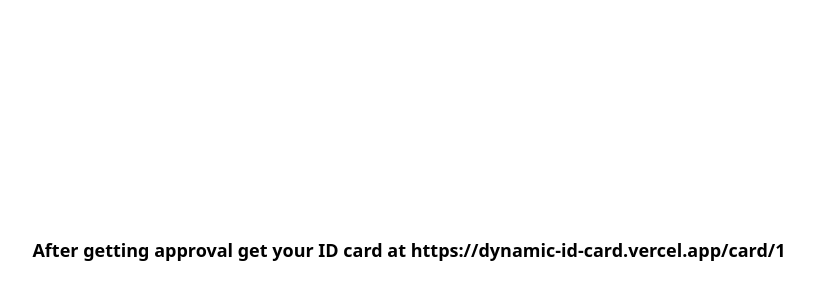
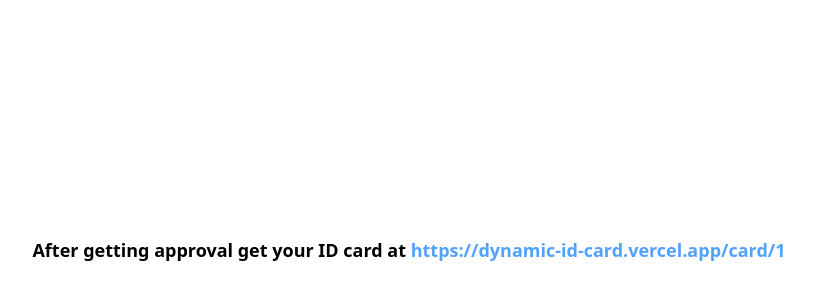
Before and after one commit to KuNaLcoder2003/dynamic_id_card, a React app in the folder frontend/: page /card/1 in a window 1280 px wide. Shown: the part 158-458 px from the top of the page, without its empty margins (231-1045 px from the left). Built offline with nearby package versions, Linux system fonts and the light colour scheme; no server answers; the HTML template or start-up script is replaced by a standard one.

Commit message:
adding color to link

```diff
--- a/frontend/src/components/Card.tsx
+++ b/frontend/src/components/Card.tsx
@@ -318,7 +318,7 @@
                     </button>
                 </div> : <div className="flex flex-col items-center justify-center gap-4 w-screen h-screen">
                     <p className="text-2xl font-bold">{message}</p>
-                    <p className="text-lg font-semibold">After getting approval get your ID card at <span onClick={() => window.open(`https://dynamic-id-card.vercel.app/card/${path.pathname.split("/").at(-1)}`, '_blank')} className="text-blue cursor-pointer text-underline">{`https://dynamic-id-card.vercel.app/card/${path.pathname.split("/").at(-1)}`}</span></p>
+                    <p className="text-lg font-semibold">After getting approval get your ID card at <span onClick={() => window.open(`https://dynamic-id-card.vercel.app/card/${path.pathname.split("/").at(-1)}`, '_blank')} className="text-blue-400 cursor-pointer text-underline">{`https://dynamic-id-card.vercel.app/card/${path.pathname.split("/").at(-1)}`}</span></p>
                 </div>
             )}
         </>
```
